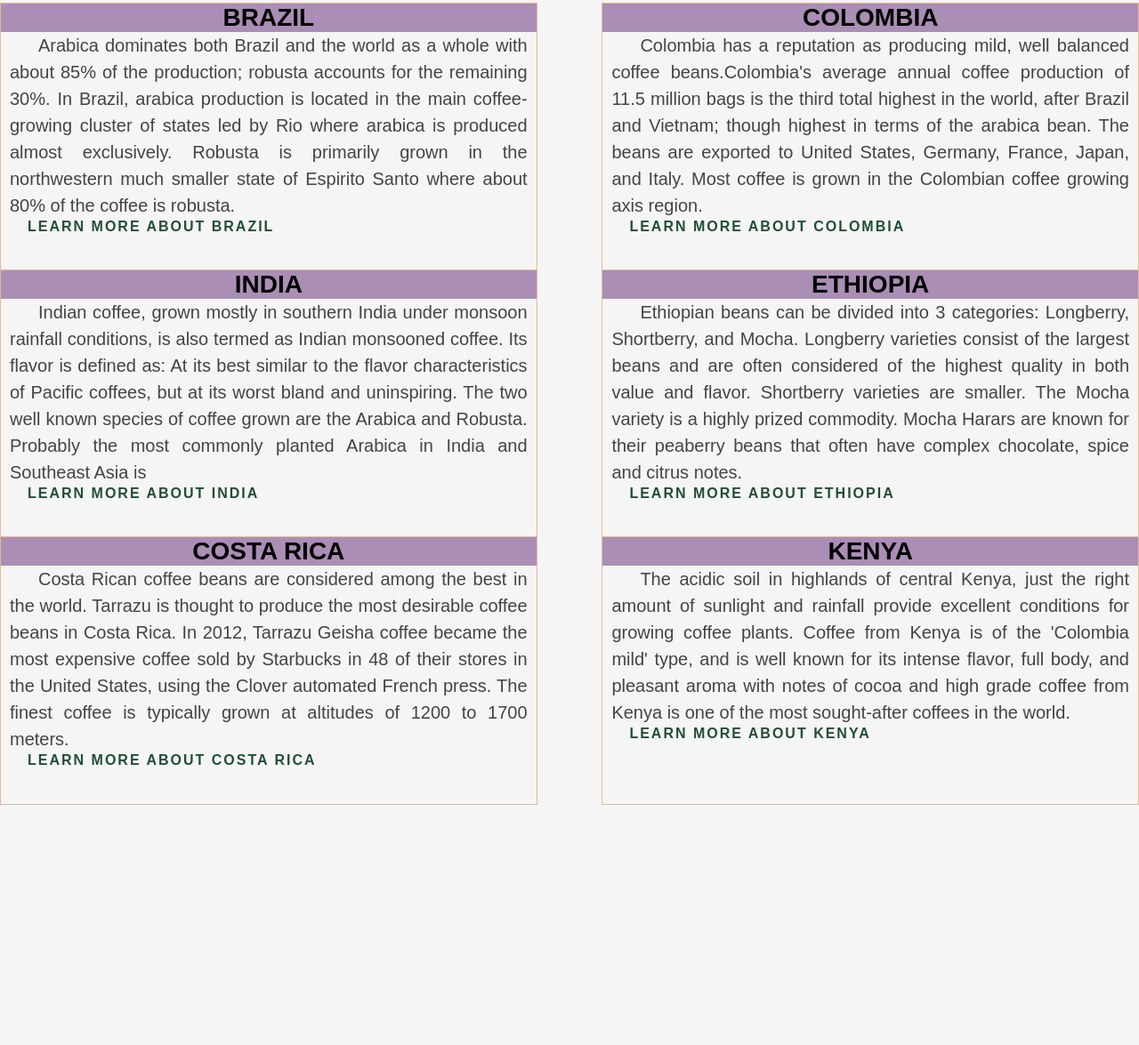
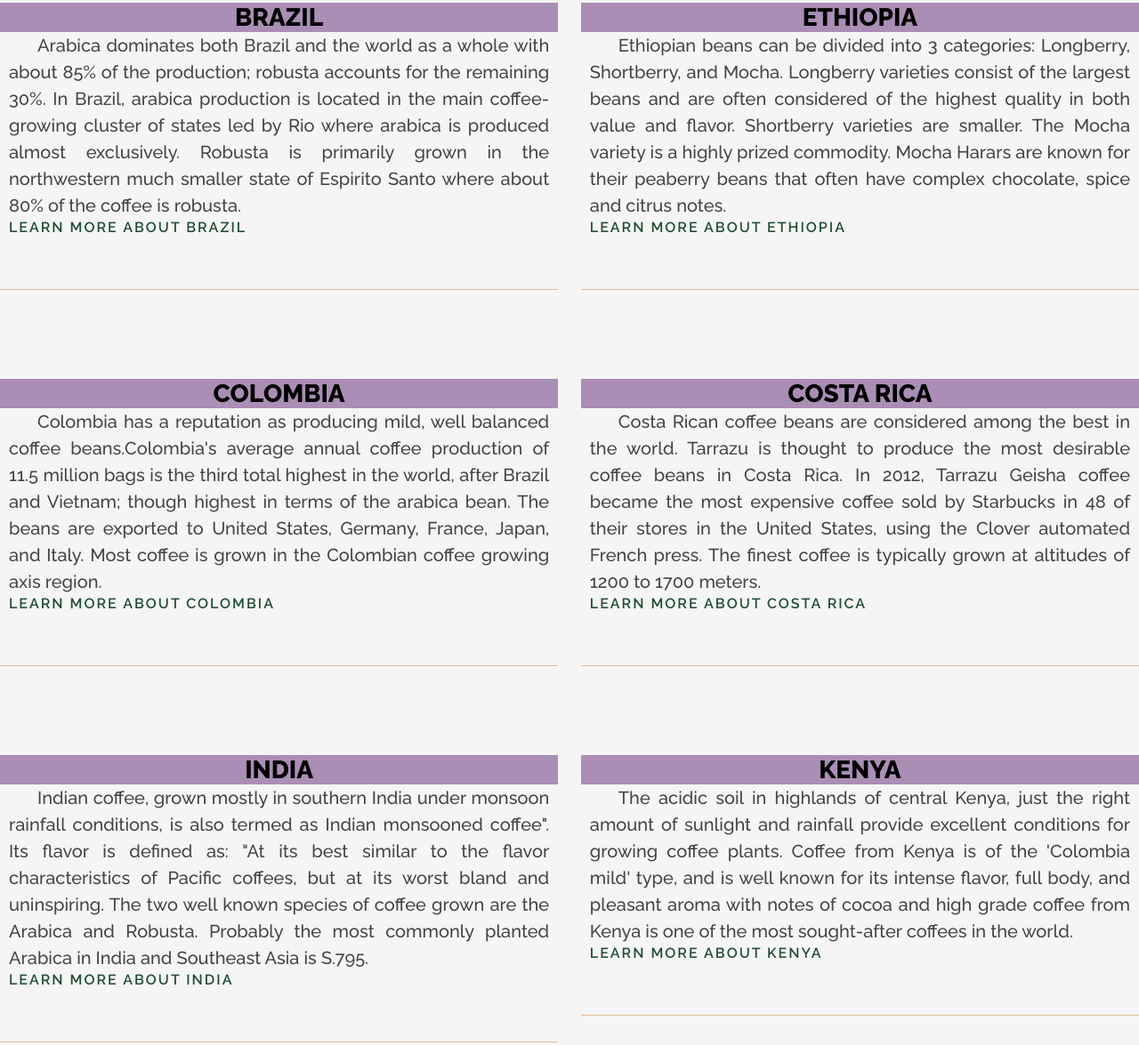
Before and after one commit to TaniaNovikova/03-css-coffee, a plain HTML site: page index.html in a window 1280 px wide. Shown: the part 497-1672 px from the top of the page at 89% size. Before the commit the page ends 1402 px from the top, so only its background shows below. Drawn offline with Linux system fonts and the light colour scheme.

Commit message:
left-right boxes, Edward Fish

```diff
--- a/CSS/style.css
+++ b/CSS/style.css
@@ -6,7 +6,7 @@
 
 body {
     background-color: whitesmoke;
-    font-family: 'Railway', sans-serif;
+    font-family: 'Raleway', sans-serif;
     font-weight: 500;
 }
 
@@ -14,12 +14,13 @@ body {
     height: 400px;
     background-image: url("../Images/coffee-bgnd.jpeg");
     background-position: center;
+    background-repeat: no-repeat;
     background-size: cover;
-    background-repeat: no-repeat;
-    /*  padding-top: 1px solid transparent;*/
-    /*padding-top: 1px;*/
-    /*  padding-top: 133px;
-    box-sizing: border-box;*/
+    /* border-top: 1px solid transparent; */
+    /* padding-top: 1px; */
+    /* padding-top: 133px;
+    box-sizing: border-box; */
+
 }
 
 h1 {
@@ -27,68 +28,44 @@ h1 {
     font-family: 'Covered By Your Grace', cursive;
     color: rgba(3, 150, 100, 0.75);
     text-align: center;
-    padding-top: 100px;
-    /* padding: 100px 100px;*/
+    padding-top: 133px;
+    /* margin-top: 132px; */
 }
 
-.main{
+.main {
     position: relative;
 }
 
-.div1,
-.div2,
-.div3,
-.div4,
-.div5,
-.div6 {
-    height: 240px;
-    width: 47%;
-    margin: 100px 0;
-    border: 1px solid #e4bb97;
-    padding-bottom: 60px;
-   /* padding-left: 10px;
-    padding-right: 10px;*/
+.left, .right {
     position: absolute;
+    top: 0;
+    width: 49%;
 }
-.div1{
-    top: 0;
+
+.left {
     left: 0;
 }
-.div2{
-    top: 0;
-    right: 0;
-}
-.div4{
-    top: 300px;
-    right: 0;
-}
-.div6{
-    top: 600px;
+
+.right {
     right: 0;
 }
 
-.div3{
-    top: 300px;
-    left: 0;
-}
-.div5{
-    top: 600px;
-    left: 0;
+
+.left > div, .right > div {
+    margin: 100px 0;
+    border-bottom: 1px solid #e4bb97;
+    padding-bottom: 60px;
 }
 
-
-
-
-.main div>h2
-{
-    font-weight: 800;
-    font-size: 28px;
-    background-color: #aa8eb5;
-    text-align: center;
-    text-transform: uppercase;
+.main div > h2 {
+   font-weight: 800;
+   font-size: 28px;
+   background-color: #aa8eb5;
+   text-align: center;
+   text-transform: uppercase;
 }
 
-.main div>p{
+.main div > p {
     color: #444;
     font-size: 20px;
     text-align: justify;
@@ -96,46 +73,12 @@ h1 {
     line-height: 1.5;
     padding: 0 10px;
 }
-.main div>a{
+
+.main div > a {
     color: #214e34;
     font-weight: 600;
     text-transform: uppercase;
-    padding: 30px;
+    padding-left: 10px;
     text-decoration: none;
     letter-spacing: 2px;
 }
-
-
-/*.main > ul{
-    list-style: none;
-    padding: 0;
-}
-.main li{
-    margin: 100px 0;
-    border-bottom: 1px solid #e4bb97;
-    padding-bottom: 60px;}
-
-    .main li > h2{
-        font-weight: 800;
-        font-size: 28px;
-        background-color: #aa8eb5;
-        text-align: center;
-        text-transform: uppercase;
-    }
-    .main li>p{
-        color: #444;
-        font-size: 20px;
-        text-align: justify;
-        text-indent: 32px;
-        line-height: 1.5;
-        padding: 0 10px;
-    }
-
-    .main li > a{
-        color: #214e34;
-        font-weight: 600;
-        text-transform: uppercase;
-        padding-left: 10px 10px;
-        text-decoration: none;
-        letter-spacing: 2px;
-    }*/
--- a/index.html
+++ b/index.html
@@ -4,9 +4,9 @@
 <head>
     <meta charset="UTF-8">
     <meta name="viewport" content="width=device-width, initial-scale=1.0">
-    <title>Document</title>
+    <title>Coffee</title>
+    <link href="./Images/coffee.png" rel="icon">
     <link href="./CSS/style.css" rel="stylesheet">
-    <link href="./Images/coffee.png" rel="icon">
 </head>
 
 <body>
@@ -14,7 +14,8 @@
         <h1>The Best Coffee Regions</h1>
     </div>
     <div class="main">
-        <div class="div1">
+        <div class="left">
+            <div>
                 <h2>Brazil</h2>
                 <p>Arabica dominates both Brazil and the world as a whole with about 85% of the production; robusta
                     accounts for the remaining 30%. In Brazil, arabica production is located in the main coffee-growing
@@ -23,25 +24,27 @@
                     Espirito Santo where about 80% of the coffee is robusta.</p>
                 <a href="https://en.wikipedia.org/wiki/Brazil" target="_blank">Learn More about Brazil</a>
             </div>
-        <div class="div2">
+            <div>
                 <h2>Colombia</h2>
                 <p>Colombia has a reputation as producing mild, well balanced coffee beans.Colombia's average annual
                     coffee production of 11.5 million bags is the third total highest in the world, after Brazil and
                     Vietnam; though highest in terms of the arabica
                     bean. The beans are exported to United States, Germany, France, Japan, and Italy. Most coffee is
                     grown in the Colombian coffee growing axis region.</p>
-            <a href="https://en.wikipedia.org/wiki/Colombia " target="_blank">Learn more about Colombia</a>
+                <a href="https://en.wikipedia.org/wiki/Colombia" target="_blank">Learn More about Colombia</a>
             </div>
-        <div class="div3">
+            <div>
                 <h2>India</h2>
                 <p>Indian coffee, grown mostly in southern India under monsoon rainfall conditions, is also termed as
-                Indian monsooned coffee. Its flavor is defined as: At its best similar to the flavor
+                    Indian monsooned coffee". Its flavor is defined as: "At its best similar to the flavor
                     characteristics of Pacific coffees, but at its worst bland and uninspiring. The two well known
                     species of coffee grown are the Arabica and Robusta. Probably the most commonly planted Arabica in
-                India and Southeast Asia is </p>
-            <a href=" https://en.wikipedia.org/wiki/India" target="_blank">Learn More about India</a>
+                    India and Southeast Asia is S.795.</p>
+                <a href="https://en.wikipedia.org/wiki/India" target="_blank">Learn More about India</a>
             </div>
-        <div class="div4">
+        </div>
+        <div class="right">
+            <div>
                 <h2>Ethiopia</h2>
                 <p>Ethiopian beans can be divided into 3 categories: Longberry, Shortberry, and Mocha. Longberry
                     varieties consist of the largest beans and are often considered of the highest quality in both value
@@ -50,7 +53,7 @@
                 </p>
                 <a href="https://en.wikipedia.org/wiki/Ethiopia" target="_blank">Learn More about Ethiopia</a>
             </div>
-        <div class="div5">
+            <div>
                 <h2>Costa Rica</h2>
                 <p>Costa Rican coffee beans are considered among the best in the world. Tarrazu is thought to produce
                     the most desirable coffee beans in Costa Rica. In 2012, Tarrazu Geisha coffee became the most
@@ -58,21 +61,17 @@
                     automated French press. The finest coffee is typically grown at altitudes of 1200 to 1700 meters.
                 </p>
                 <a href="https://en.wikipedia.org/wiki/Costa_Rica" target="_blank">Learn More about Costa Rica</a>
-
             </div>
-        <div class="div6">
+            <div>
                 <h2>Kenya</h2>
                 <p>The acidic soil in highlands of central Kenya, just the right amount of sunlight and rainfall
                     provide excellent conditions for growing coffee plants. Coffee from Kenya is of the 'Colombia mild'
                     type, and is well known for its intense flavor, full body, and pleasant aroma with notes of cocoa
                     and high grade coffee from Kenya is one of the most sought-after coffees in the world.</p>
                 <a href="https://en.wikipedia.org/wiki/Kenya" target="_blank">Learn More about Kenya</a>
-
             </div>
-
-
         </div>
-
+    </div>
 </body>
 
 </html>
```
Lines whose indentation alone changed are shown as unchanged.
